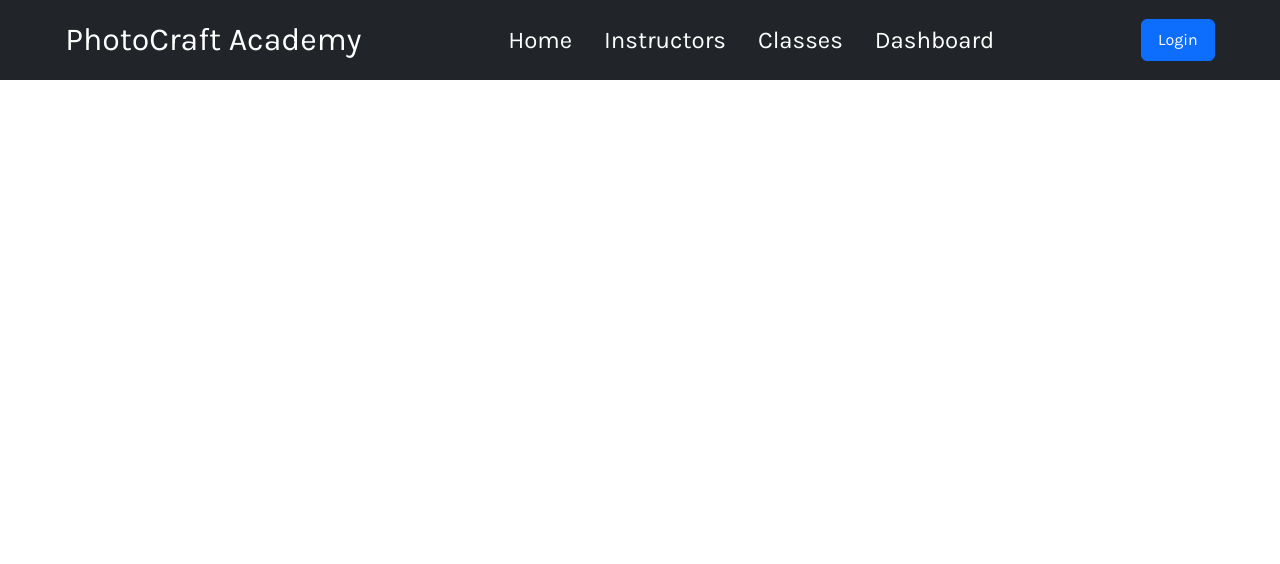
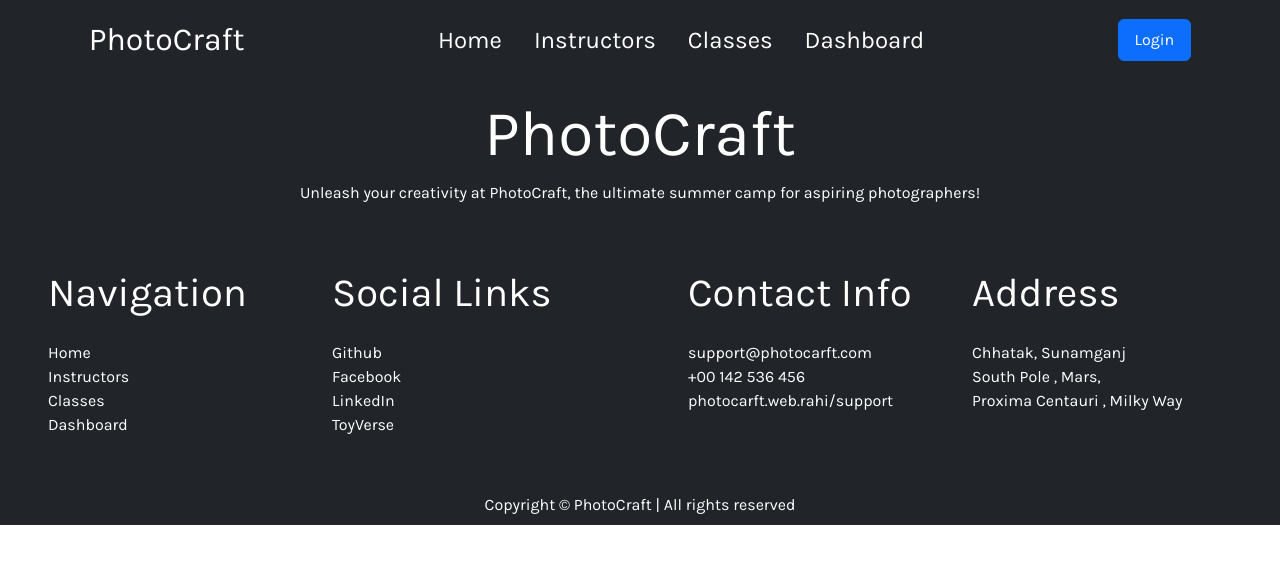
Before and after one commit to numanrahi/photo-craft-client, a React (Vite) app: page / in a window 1280 px wide. Shown: the top 564 px of the page. Built offline with nearby package versions, Linux system fonts and the light colour scheme.

Commit message:
footer added

```diff
--- a/src/Layout/Main.jsx
+++ b/src/Layout/Main.jsx
@@ -1,12 +1,14 @@
 import React from 'react';
 import Navbar from '../components/Shared/Navbar/Navbar';
 import { Outlet } from 'react-router-dom';
+import Footer from '../components/Shared/Footer/Footer';
 
 const Main = () => {
     return (
         <div>
             <Navbar></Navbar>
             <Outlet></Outlet>
+            <Footer></Footer>
         </div>
     );
 };
--- /dev/null
+++ b/src/components/Shared/Footer/Footer.jsx
@@ -0,0 +1,160 @@
+import React from 'react';
+import { Link } from 'react-router-dom';
+
+const Footer = () => {
+    return (
+        <div>
+            <div className="bg-dark py-3 w-100">
+                <div className="display-3 text-center text-white pb-2">
+                    PhotoCraft
+                </div>
+                <div className="text-center w-75 mx-auto text-white">
+                    Unleash your creativity at PhotoCraft, the ultimate summer camp for aspiring photographers!
+                </div>
+            </div>
+            <div className="row text-white w-100 p-0 m-0">
+                <div className="col-lg-6 col-12 p-5 bg-dark">
+                    <div className="ms-auto" style={{ maxWidth: "600px" }}>
+                        <div className="row justify-content-around">
+                            <div className='col-12 col-sm-6'>
+                                <div className="display-6 pb-4">Navigation</div>
+                                <div>
+                                    <div>
+                                        <Link
+                                            to="/"
+                                            className="text-decoration-none text-white"
+                                        >
+                                            Home
+                                        </Link>
+                                    </div>
+                                    <div>
+                                        <Link
+                                            to="/instructors"
+                                            className="text-decoration-none text-white"
+                                        >
+                                            Instructors
+                                        </Link>
+                                    </div>
+                                    <div>
+                                        <Link
+                                            to="/classes"
+                                            className="text-decoration-none text-white"
+                                        >
+                                            Classes
+                                        </Link>
+                                    </div>
+                                    <div>
+                                        <Link
+                                            to="/dashboard"
+                                            className="text-decoration-none text-white"
+                                        >
+                                            Dashboard
+                                        </Link>
+                                    </div>
+                                </div>
+                            </div>
+                            <div className='col-12 col-sm-6'>
+                                <div className="display-6 pb-4">
+                                    Social Links
+                                </div>
+                                <div>
+                                    <div>
+                                        <Link
+                                            to="https://github.com/numanrahi"
+                                            target="_blank"
+                                            className="text-decoration-none text-white"
+                                        >
+                                            Github
+                                        </Link>
+                                    </div>
+                                    <div>
+                                        <Link
+                                            to="https://web.facebook.com/RahiX2020/"
+                                            target="_blank"
+                                            className="text-decoration-none text-white"
+                                        >
+                                            Facebook
+                                        </Link>
+                                    </div>
+                                    <div>
+                                        <Link
+                                            to="https://www.linkedin.com/in/abdullah-al-numan-rahi-610611249/"
+                                            target="_blank"
+                                            className="text-decoration-none text-white"
+                                        >
+                                            LinkedIn
+                                        </Link>
+                                    </div>
+                                    <div>
+                                        <Link
+                                            to="https://toyverse-rahi.web.app/main"
+                                            target="_blank"
+                                            className="text-decoration-none text-white"
+                                        >
+                                            ToyVerse
+                                        </Link>
+                                    </div>
+                                </div>
+                            </div>
+                        </div>
+                    </div>
+                </div>
+                <div className="col-lg-6 col-12 p-5 bg-dark">
+                    <div className="me-auto " style={{ maxWidth: "600px" }}>
+                        <div className="row justify-content-around">
+                            <div className='col-12 col-sm-6'>
+                                <div className="display-6 pb-4">
+                                    Contact Info
+                                </div>
+                                <div>
+                                    <div>
+                                        <Link className="text-decoration-none text-white">
+                                            support@photocarft.com
+                                        </Link>
+                                    </div>
+                                    <div>
+                                        <Link className="text-decoration-none text-white">
+                                            +00 142 536 456
+                                        </Link>
+                                    </div>
+                                    <div>
+                                        <Link className="text-decoration-none text-white">
+                                            photocarft.web.rahi/support
+                                        </Link>
+                                    </div>
+                                </div>
+                            </div>
+                            <div className='col-12 col-sm-6'>
+                                <div className="display-6 pb-4">Address</div>
+                                <div>
+                                    <div>
+                                        <Link className="text-decoration-none text-white">
+                                            Chhatak, Sunamganj
+                                        </Link>
+                                    </div>
+                                    <div>
+                                        <Link
+                                            className="text-decoration-none text-white"
+                                        >
+                                            South Pole , Mars,
+                                        </Link>
+                                    </div>
+                                    <div>
+                                        <Link className="text-decoration-none text-white">
+                                            Proxima Centauri , Milky Way
+                                        </Link>
+                                    </div>
+                                </div>
+                            </div>
+                        </div>
+                    </div>
+                </div>
+            </div>
+            <div className='bg-dark py-2'>
+                <div className='text-center text-white'> Copyright &copy; PhotoCraft | All rights reserved</div>
+            </div>
+        </div>
+    );
+};
+
+export default Footer;
--- a/src/components/Shared/Navbar/Navbar.jsx
+++ b/src/components/Shared/Navbar/Navbar.jsx
@@ -4,7 +4,7 @@ import { Link } from 'react-router-dom';
 const Navbar = () => {
     return (
         <div className='d-flex justify-content-around py-3 text-bg-dark align-items-center'>
-            <div className='fs-2'>PhotoCraft Academy</div>
+            <div className='fs-2'>PhotoCraft</div>
             <div className='fs-4'>
                 <Link to="/" className='px-3 text-decoration-none text-white'>Home</Link>
                 <Link to="/instructors" className='px-3 text-decoration-none text-white'>Instructors</Link>
```
